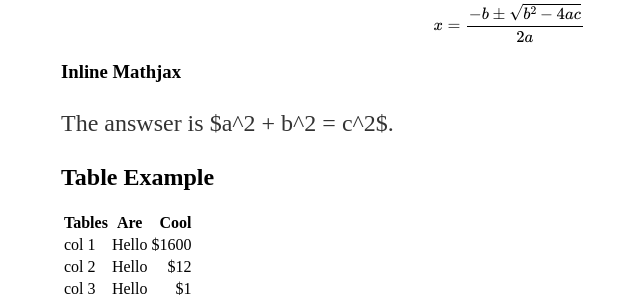
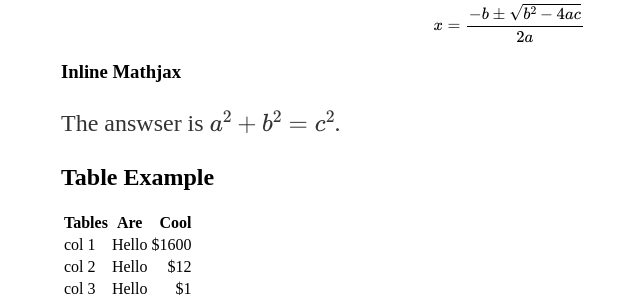
Before and after one commit to xizou/xizou.github.io, a Jekyll site: the page built from _posts/2017-04-14-test.md, in a window 1280 px wide. Shown: the part 1342-1642 px from the top of the page, without its empty margins (131-771 px from the left). Built offline with Jekyll 4.4.1, drawn with Linux system fonts in a browser that asks for light colours; nearby versions of some CDN libraries; formulas are drawn with MathJax 3; some of the changed lines change nothing that is shown.

Commit message:
Update post.html

```diff
--- a/_layouts/post.html
+++ b/_layouts/post.html
@@ -8,9 +8,18 @@ layout: default
   {{ content }}
 </div>
 
+<script type="text/x-mathjax-config">
+MathJax.Hub.Config({
+  tex2jax: {inlineMath: [['$','$'], ['\\(','\\)']]}
+});
+</script>
+
 <script type="text/javascript" async
   src="https://cdnjs.cloudflare.com/ajax/libs/mathjax/2.7.0/MathJax.js?config=TeX-MML-AM_CHTML">
 </script>
+
+<link rel="stylesheet" href="https://cdnjs.cloudflare.com/ajax/libs/KaTeX/0.7.1/katex.min.css" integrity="sha384-wITovz90syo1dJWVh32uuETPVEtGigN07tkttEqPv+uR2SE/mbQcG7ATL28aI9H0" crossorigin="anonymous">
+<script src="https://cdnjs.cloudflare.com/ajax/libs/KaTeX/0.7.1/katex.min.js" integrity="sha384-/y1Nn9+QQAipbNQWU65krzJralCnuOasHncUFXGkdwntGeSvQicrYkiUBwsgUqc1" crossorigin="anonymous"></script>
 
 <script>
   $("script[type='math/tex']").replaceWith(function() {
```
